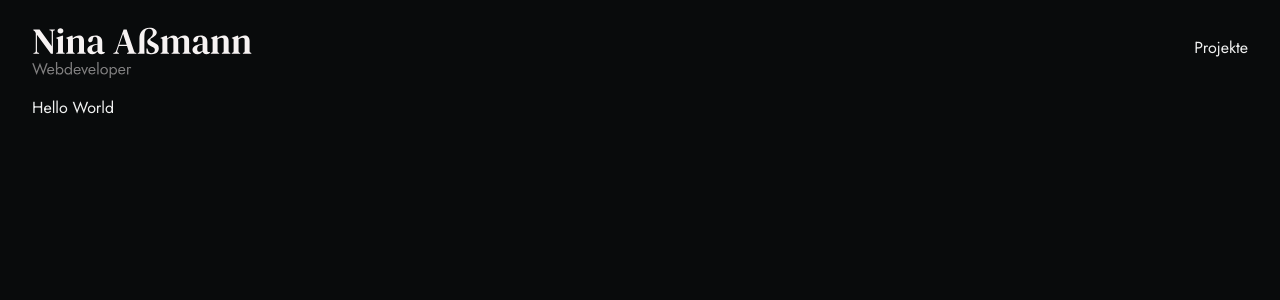
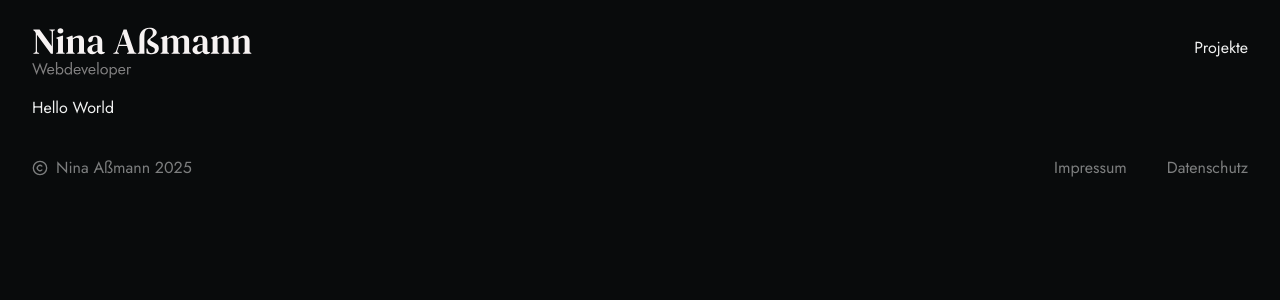
Before and after one commit to ninaassmann/portfolio-website, a Next.js app: page / in a window 1280 px wide. Shown: the top 300 px of the page. Built offline with nearby package versions, Linux system fonts and the light colour scheme; a web font is replaced by a local one.

Commit message:
add footer component to layout.tsx and adjust copyright with currentYear function

```diff
--- a/app/layout.tsx
+++ b/app/layout.tsx
@@ -2,6 +2,7 @@ import type { Metadata } from "next";
 import { DM_Serif_Text, Jost, Roboto_Mono } from "next/font/google";
 import "./globals.css";
 import Header from "@/components/Header";
+import Footer from "@/components/Footer";
 
 const sans = Jost({
   variable: "--font-sans",
@@ -37,6 +38,7 @@ export default function RootLayout({
       >
         <Header />
         {children}
+        <Footer />
       </body>
     </html>
   );
--- a/components/Footer.tsx
+++ b/components/Footer.tsx
@@ -1,10 +1,12 @@
 import { Copyright } from "lucide-react";
 
 export default function Footer() {
+  const currentYear = new Date().getFullYear();
+
   return (
     <header className="h-24 py-4 container flex items-center justify-between opacity-50">
       <div className="flex gap-2">
-        <Copyright className="w-4" /> Nina Aßmann 2025
+        <Copyright className="w-4" /> Nina Aßmann {currentYear}
       </div>
       <div className="flex gap-10">
         <p>Impressum</p>
```
